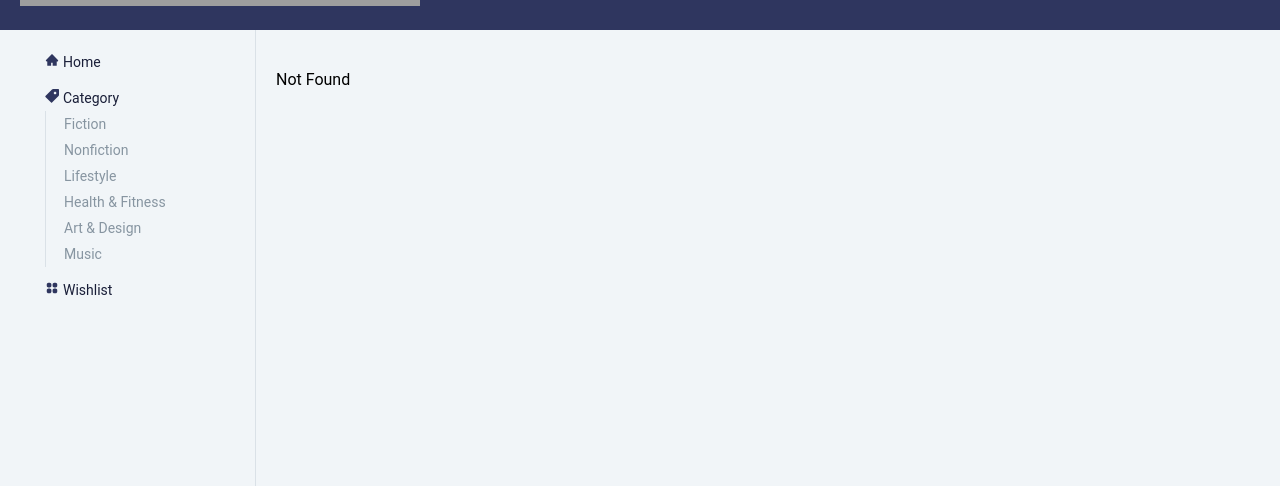
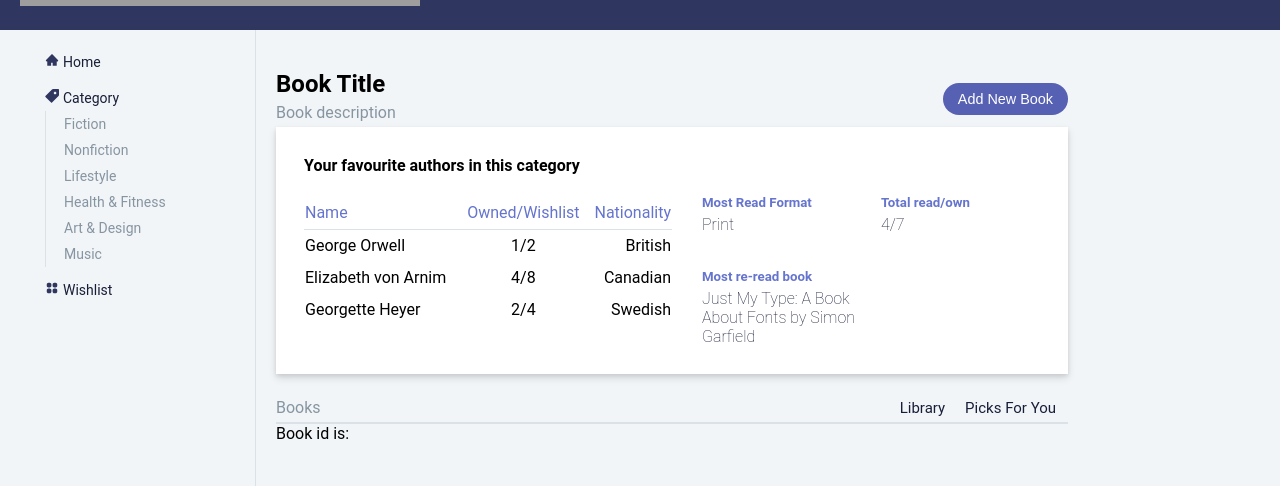
Before and after one commit to mariamkhurshudyan/BookStore, a React (Create React App) app: page /picks in a window 1280 px wide. Before the commit this address had no page. Shown: the part 314-800 px from the top of the page. Built offline with nearby package versions, Linux system fonts and the light colour scheme; grey boxes are pictures that could not be loaded.

Commit message:
router outlet

```diff
--- a/src/App.js
+++ b/src/App.js
@@ -7,6 +7,7 @@ import Home from "./routes/Home";
 import Book from "./routes/Book";
 import Layout from "./Layout/Layout";
 import NotFound from "./routes/NotFound";
+import Books from "./Components/Books/Books";
 
 const App = () => {
   return (
@@ -14,8 +15,10 @@ const App = () => {
       <Router>
         <Layout>
           <Routes>
-            <Route path="/" element={<Home />} />
-            <Route path="book/:id" element={<Book />} />
+            <Route path="/" element={<Home/>} >
+              <Route path="" element={<Books/>} />
+              <Route path="picks" element={<Book />} />
+            </Route>
             <Route path="*" element={<NotFound />} />
           </Routes>
         </Layout>
--- a/src/Components/Navbar/Navbar.jsx
+++ b/src/Components/Navbar/Navbar.jsx
@@ -1,17 +1,15 @@
 import styles from "./Navbar.module.css"
-import Title from "../UI/Title/Title";
 import {Link} from "react-router-dom";
-import Books from "../Books/Books";
 
 const Navbar = () => {
     return (
         <div className={styles.container}>
             <p>Books</p>
             <div>
-            <Link to='Library' element={<Books/>}>
+            <Link to=''>
                 <span className={styles.link}>Library</span>
             </Link>
-            <Link to='Library' element={<Books/>}>
+            <Link to='picks'>
                 <span className={styles.link}>Picks For You</span>
             </Link>
             </div>
--- a/src/routes/Home.jsx
+++ b/src/routes/Home.jsx
@@ -1,7 +1,7 @@
 import StatusHeader from "../Components/StatusHeader/StatusHeader";
 import Analytics from "../Components/Analytics/Analytics";
-import Books from "../Components/Books/Books";
 import Navbar from "../Components/Navbar/Navbar";
+import { Outlet } from "react-router-dom";
 
 const Home = () => {
   return (
@@ -9,7 +9,7 @@ const Home = () => {
       <StatusHeader />
         <Analytics />
         <Navbar/>
-        <Books/>
+        <Outlet/>
     </>
   );
 };
```
